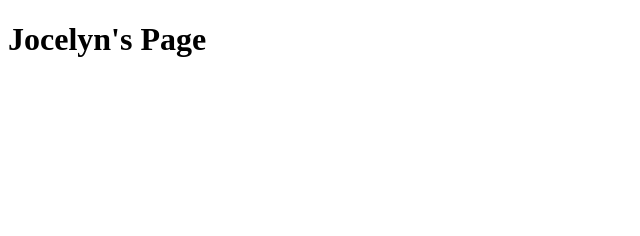
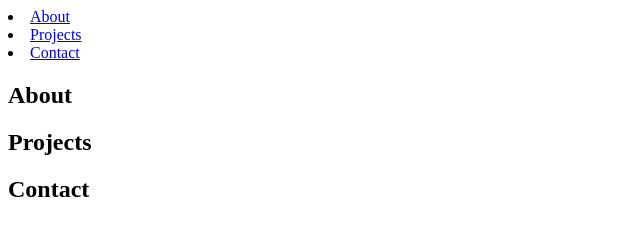
Before and after one commit to jocelyn-amezcua/DGM1600-portfolio-Fall2020, a plain HTML site: page index.html in a window 1280 px wide. Shown: the whole page, without its empty margins (0-640 px from the left). Drawn offline with Linux system fonts and the light colour scheme.

Commit message:
smooth scrolling works

```diff
--- a/index.html
+++ b/index.html
@@ -7,6 +7,20 @@
     <link rel="stylesheet" href="index.css"
 </head>
 <body>
-    <h1>Jocelyn's Page</h1>
+    <nav>
+        <li><a href="#welcome-section">About</a></li>
+        <li><a href="#projects">Projects</a></li>
+        <li><a href="#contact">Contact</a></li>
+    </nav>
+    <section id="welcome-section">
+        <h1>About</h1>
+    </section>
+    <section id="projects">
+        <h1>Projects</h1>
+    </section>
+    <section id="contact">
+        <h1>Contact</h1>
+    </section>
+    <script src="https://cdn.freecodecamp.org/testable-projects-fcc/v1/bundle.js"></script>
 </body>
 </html>
--- /dev/null
+++ b/styles.css
@@ -0,0 +1,31 @@
+html {
+    box-sizing: border-box;
+    scroll-behavior: smooth;
+}
+
+
+body {
+    margin: 0;
+}
+
+nav {
+    background-color: red;
+    display: flex;
+    justify-content: flex-end;
+}
+
+ul {
+    display: flex;
+}
+
+ul a:hover {
+    background: blue;
+}
+
+li {
+    list-style-type: none;
+}
+
+#welcome-section {
+    background-color: antiquewhite;
+}
```
